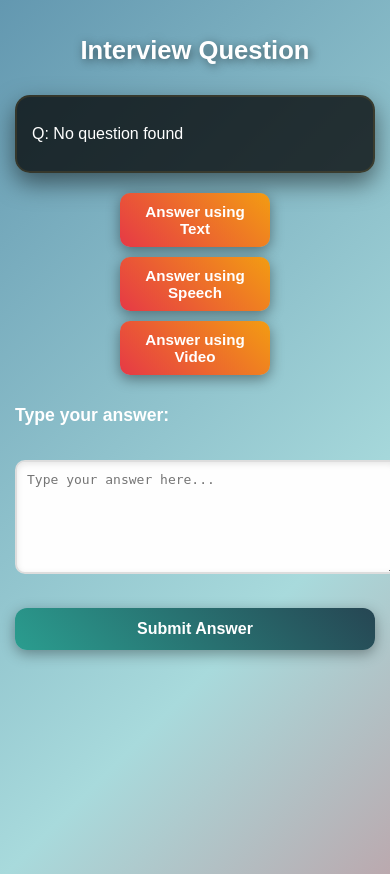
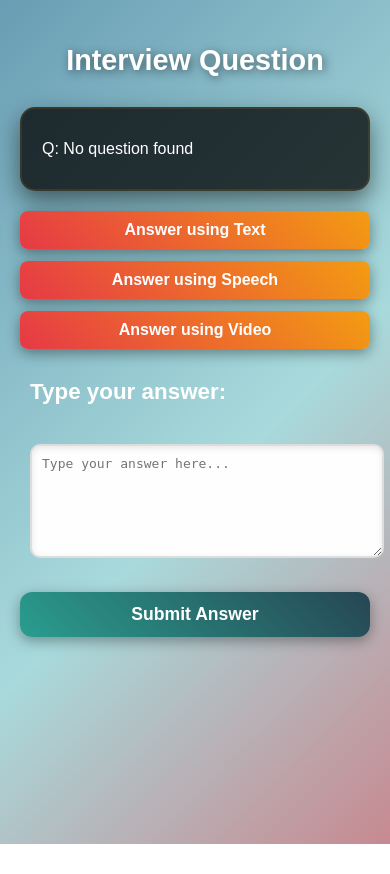
Before and after one commit to Akhila-Karuvaje/Project_Interview_, a Flask app: page /interview/1 in a window 390 px wide; the page is wider, and only the part inside the window is pictured. After the commit the page ends 844 px from the top of that part, so only its background shows below. Run offline with Flask 3, Linux system fonts and the light colour scheme.

Commit message:
Update interview.html

```diff
--- a/templates/interview.html
+++ b/templates/interview.html
@@ -12,8 +12,7 @@
             background-size: 300% 300%;
             animation: gradientCycle 15s ease infinite;
             color: #fff;
-      padding: 20px;
-      min-height: 100vh;
+            padding: 40px;
         }
 
         @keyframes gradientCycle {
@@ -23,44 +22,9 @@
 
         h2 {
             text-align: center;
-      font-size: clamp(1.8em, 4vw, 2.5em);
+            font-size: 2.5em;
             text-shadow: 2px 2px 10px rgba(0, 0, 0, 0.5);
-      margin-bottom: 30px;
-    }
-
-    /* ---- Navbar ---- */
-    nav {
-      display: flex;
-      flex-wrap: wrap;
-      justify-content: center;
-      gap: 10px;
-      background: rgba(0,0,0,0.6);
-      padding: 10px;
-      margin-bottom: 30px;
-      border-radius: 10px;
-      position: sticky;
-      top: 0;
-      z-index: 1000;
-    }
-
-    nav button {
-      background: linear-gradient(45deg, #e63946, #f39c12);
-      color: #fff;
-      font-weight: bold;
-      padding: 10px 16px;
-      font-size: 1em;
-      border: none;
-      border-radius: 10px;
-      cursor: pointer;
-      flex: 1 1 auto;
-      min-width: 100px;
-      max-width: 200px;
-      transition: all 0.3s ease;
-    }
-
-    nav button:hover {
-      background: linear-gradient(45deg, #d62828, #f77f00);
-      transform: scale(1.05);
+            margin-bottom: 40px;
         }
 
         .question-box {
@@ -87,25 +51,25 @@
             flex-wrap: wrap;
         }
 
-    .btn-group button {
-      flex: 1 1 auto;
-      min-width: 120px;
-      max-width: 200px;
-      font-size: 1em;
-      padding: 10px 16px;
+        button {
+            background: linear-gradient(45deg, #e63946, #f39c12);
+            color: #fff;
+            font-weight: bold;
+            padding: 12px 22px;
+            font-size: 1.1em;
+            border: none;
             border-radius: 10px;
             cursor: pointer;
-      background: linear-gradient(45deg, #e63946, #f39c12);
-      border: none;
-      color: #fff;
-      font-weight: bold;
-      box-shadow: 0 4px 14px rgba(0,0,0,0.4);
+            box-shadow: 0 4px 14px rgba(0, 0, 0, 0.4);
             transition: transform 0.3s ease, box-shadow 0.3s ease;
         }
 
-    .btn-group button:hover {
+        button:hover,
+        button:focus {
             background: linear-gradient(45deg, #d62828, #f77f00);
             transform: scale(1.05);
+            box-shadow: 0 6px 18px rgba(0, 0, 0, 0.45);
+            outline: none;
         }
 
         .answer-section {
@@ -117,7 +81,7 @@
         }
 
         .answer-section h4 {
-      font-size: clamp(1.1em, 3.5vw, 1.4em);
+            font-size: 1.4em;
         }
 
         textarea {
@@ -145,23 +109,21 @@
             background: linear-gradient(45deg, #2a9d8f, #264653);
             color: #fff;
             font-weight: bold;
-      padding: 14px 0;
+            padding: 14px 34px;
             font-size: 1.2em;
             border: none;
             border-radius: 12px;
             cursor: pointer;
             display: block;
             margin: 30px auto;
-      width: 100%;
-      max-width: 400px;
-      box-shadow: 0 4px 14px rgba(0,0,0,0.35);
+            box-shadow: 0 4px 14px rgba(0, 0, 0, 0.35);
             transition: transform 0.3s ease, box-shadow 0.3s ease;
         }
 
         .submit-btn:hover {
             background: linear-gradient(45deg, #1b7f6a, #1d3557);
             transform: scale(1.05);
-      box-shadow: 0 6px 20px rgba(0,0,0,0.5);
+            box-shadow: 0 6px 20px rgba(0, 0, 0, 0.5);
         }
 
         .submit-btn:disabled {
@@ -177,7 +139,7 @@
             left: 0;
             width: 100%;
             height: 100%;
-      background: rgba(0,0,0,0.8);
+            background: rgba(0, 0, 0, 0.8);
             z-index: 1000;
             justify-content: center;
             align-items: center;
@@ -205,28 +167,62 @@
             text-align: center;
         }
 
-    /* --- Responsive Adjustments --- */
-    @media (max-width: 768px) {
-      body { padding: 15px; }
-      .question-box { padding: 15px 20px; }
-      .btn-group { gap: 10px; }
-      .btn-group button { min-width: 100px; max-width: 150px; font-size: 0.95em; padding: 10px; }
-      textarea { font-size: 1em; padding: 10px; }
-      video { max-width: 100%; }
-      .submit-btn { font-size: 1em; padding: 12px; }
-      .loading-text { font-size: 1em; }
+        /* --- MOBILE FRIENDLY ADJUSTMENTS --- */
+        @media (max-width: 600px) {
+            body {
+                padding: 20px;
             }
 
-    @media (max-width: 480px) {
-      h2 { font-size: 1.6em; }
-      .btn-group { flex-direction: column; align-items: center; }
-      .btn-group button { width: 100%; }
-      .submit-btn { width: 100%; }
-      .question-box { padding: 12px 15px; }
+            h2 {
+                font-size: 1.8em;
+                margin-bottom: 30px;
+            }
+
+            .question-box {
+                padding: 15px 20px;
+                max-width: 100%;
+            }
+
+            .btn-group {
+                flex-direction: column;
+                gap: 12px;
+                margin-bottom: 20px;
+            }
+
+            button {
+                width: 100%;
+                padding: 10px 0;
+                font-size: 1em;
+                border-radius: 8px;
+            }
+
+            .answer-section {
+                max-width: 100%;
+                padding: 0 10px;
+            }
+
+            textarea {
+                font-size: 1em;
+                padding: 10px;
+            }
+
+            video {
+                width: 100%;
+                max-width: 100%;
+            }
+
+            .submit-btn {
+                width: 100%;
+                padding: 12px 0;
+                font-size: 1.1em;
+            }
+
+            .loading-text {
+                font-size: 1em;
+            }
         }
     </style>
 </head>
-
 <body>
     <h2>Interview Question</h2>
     <div class="question-box">
@@ -257,6 +253,7 @@
 
     <button class="submit-btn" id="submitBtn" onclick="validateAndSubmit()">Submit Answer</button>
 
+    <!-- Loading Overlay -->
     <div class="loading-overlay" id="loadingOverlay">
         <div class="spinner"></div>
         <div class="loading-text">
@@ -266,117 +263,171 @@
     </div>
 
     <script>
-    const fillers = ["um","uh","like","you know","so","actually","basically","literally","I mean"];
+        const fillers = ["um", "uh", "like", "you know", "so", "actually", "basically", "literally", "I mean"];
         let currentInputMethod = "";
         const qid = "{{ qid }}";
+
         sessionStorage.setItem('currentQuestion', "{{ question }}");
+        console.log("Question stored:", "{{ question }}");
 
         function hideAll() {
-      document.getElementById('textAnswer').style.display='none';
-      document.getElementById('speechAnswer').style.display='none';
-      document.getElementById('videoAnswer').style.display='none';
+            document.getElementById('textAnswer').style.display = 'none';
+            document.getElementById('speechAnswer').style.display = 'none';
+            document.getElementById('videoAnswer').style.display = 'none';
         }
 
-    function showLoading(){
-      document.getElementById('loadingOverlay').style.display='flex';
-      document.getElementById('submitBtn').disabled=true;
+        function showLoading() {
+            document.getElementById('loadingOverlay').style.display = 'flex';
+            document.getElementById('submitBtn').disabled = true;
         }
 
-    function hideLoading(){
-      document.getElementById('loadingOverlay').style.display='none';
-      document.getElementById('submitBtn').disabled=false;
+        function hideLoading() {
+            document.getElementById('loadingOverlay').style.display = 'none';
+            document.getElementById('submitBtn').disabled = false;
         }
 
-    function showTextBox(){ hideAll(); currentInputMethod="text"; document.getElementById('textAnswer').style.display='block'; }
+        function showTextBox() {
+            hideAll();
+            currentInputMethod = "text";
+            document.getElementById('textAnswer').style.display = 'block';
+            console.log("Text input selected");
+        }
 
         const SpeechRecognition = window.SpeechRecognition || window.webkitSpeechRecognition;
-    if(SpeechRecognition){
+        if (SpeechRecognition) {
             const recognition = new SpeechRecognition();
-      recognition.lang='en-US';
-      recognition.interimResults=false;
-      recognition.continuous=false;
-      function startSpeechToText(){
+            recognition.lang = 'en-US';
+            recognition.interimResults = false;
+            recognition.continuous = false;
+
+            function startSpeechToText() {
                 hideAll();
-        currentInputMethod="speech";
-        document.getElementById('speechAnswer').style.display='block';
+                currentInputMethod = "speech";
+                document.getElementById('speechAnswer').style.display = 'block';
                 recognition.start();
-      }
-      recognition.onresult = (event)=>{ document.getElementById('speechTextBox').value=event.results[0][0].transcript; };
-      recognition.onerror = (event)=>alert("Speech recognition error: "+event.error);
-    } else {
-      function startSpeechToText(){ alert("Speech recognition not supported in this browser"); }
+                console.log("Speech recognition started");
             }
 
-    let mediaRecorder, recordedChunks=[];
-    async function startVideoInterview(){
-      hideAll();
-      currentInputMethod="video";
-      document.getElementById('videoAnswer').style.display='block';
-      try{
-        const stream = await navigator.mediaDevices.getUserMedia({video:true,audio:true});
-        document.getElementById('videoPreview').srcObject=stream;
-        mediaRecorder=new MediaRecorder(stream);
-        recordedChunks=[];
-        mediaRecorder.ondataavailable=e=>{ if(e.data.size>0) recordedChunks.push(e.data); };
-      }catch(error){ alert("Error accessing camera/microphone: "+error.message); }
+            recognition.onresult = (event) => {
+                const result = event.results[0][0].transcript;
+                document.getElementById('speechTextBox').value = result;
+                console.log("Speech recognized:", result);
+            };
+
+            recognition.onerror = (event) => {
+                console.error("Speech recognition error:", event.error);
+                alert("Speech recognition error: " + event.error);
+            };
+        } else {
+            function startSpeechToText() {
+                alert("Speech recognition not supported in this browser");
+            }
         }
 
-    function toggleRecording(){
-      if(!mediaRecorder) return;
-      if(mediaRecorder.state==="inactive"){ recordedChunks=[]; mediaRecorder.start(); document.getElementById('recordBtn').innerText="Stop Recording"; }
-      else if(mediaRecorder.state==="recording"){ mediaRecorder.stop(); document.getElementById('recordBtn').innerText="Start Recording"; }
+        let mediaRecorder, recordedChunks = [];
+
+        async function startVideoInterview() {
+            hideAll();
+            currentInputMethod = "video";
+            document.getElementById('videoAnswer').style.display = 'block';
+
+            try {
+                const stream = await navigator.mediaDevices.getUserMedia({ video: true, audio: true });
+                document.getElementById('videoPreview').srcObject = stream;
+
+                mediaRecorder = new MediaRecorder(stream);
+                recordedChunks = [];
+                mediaRecorder.ondataavailable = e => { if (e.data.size > 0) recordedChunks.push(e.data); };
+                console.log("Video recording initialized");
+            } catch (error) {
+                console.error("Camera/microphone error:", error);
+                alert("Error accessing camera/microphone: " + error.message);
+            }
         }
 
-    function validateAndSubmit(){
-      if(currentInputMethod==="text"){
-        const answer=document.getElementById('textAnswerBox').value.trim();
-        if(!answer) return alert("Please enter your answer.");
-        submitTextOrSpeech(answer);
-      } else if(currentInputMethod==="speech"){
-        const answer=document.getElementById('speechTextBox').value.trim();
-        if(!answer) return alert("Please speak your answer.");
-        submitTextOrSpeech(answer);
-      } else if(currentInputMethod==="video"){
-        if(!recordedChunks.length) return alert("Please record your video first.");
-        submitVideo();
-      } else { alert("Please select an answer method and provide your response."); }
+        function toggleRecording() {
+            if (!mediaRecorder) return;
+
+            if (mediaRecorder.state === "inactive") {
+                recordedChunks = [];
+                mediaRecorder.start();
+                document.getElementById('recordBtn').innerText = "Stop Recording";
+                console.log("Recording started");
+            } else if (mediaRecorder.state === "recording") {
+                mediaRecorder.stop();
+                document.getElementById('recordBtn').innerText = "Start Recording";
+                console.log("Recording stopped");
+            }
         }
 
-    function submitTextOrSpeech(answerText){
+        function validateAndSubmit() {
+            console.log("Submit button clicked, current method:", currentInputMethod);
+
+            if (currentInputMethod === "text") {
+                let answerText = document.getElementById('textAnswerBox').value.trim();
+                if (!answerText) return alert("Please enter your answer.");
+                submitTextOrSpeech(answerText);
+            }
+            else if (currentInputMethod === "speech") {
+                let answerText = document.getElementById('speechTextBox').value.trim();
+                if (!answerText) return alert("Please speak your answer.");
+                submitTextOrSpeech(answerText);
+            }
+            else if (currentInputMethod === "video") {
+                if (!recordedChunks.length) return alert("Please record your video first.");
+                submitVideo();
+            } else {
+                alert("Please select an answer method and provide your response.");
+            }
+        }
+
+        function submitTextOrSpeech(answerText) {
             showLoading();
-      fetch(`/submit_answer/${qid}`,{
-        method:'POST',
-        body:new URLSearchParams({'answer':answerText}),
-        headers:{'Content-Type':'application/x-www-form-urlencoded'}
+
+            fetch(`/submit_answer/${qid}`, {
+                method: 'POST',
+                body: new URLSearchParams({ 'answer': answerText }),
+                headers: { 'Content-Type': 'application/x-www-form-urlencoded' }
             })
-      .then(r=>r.json())
-      .then(data=>{
-        sessionStorage.setItem('interviewResult',JSON.stringify(data));
-        window.location.href='/result';
+            .then(r => {
+                if (!r.ok) throw new Error(`HTTP ${r.status}: ${r.statusText}`);
+                return r.json();
             })
-      .catch(err=>{
-        alert("Error submitting answer: "+err.message);
+            .then(data => {
+                sessionStorage.setItem('interviewResult', JSON.stringify(data));
+                window.location.href = '/result';
+            })
+            .catch(err => {
+                alert("Error submitting answer: " + err.message);
                 hideLoading();
             });
         }
 
-    function submitVideo(){
+        function submitVideo() {
             showLoading();
-      const blob=new Blob(recordedChunks,{type:'video/webm'});
-      const formData=new FormData();
-      formData.append("video",blob,"answer.webm");
-      fetch(`/submit_video_answer/${qid}`,{method:"POST",body:formData})
-      .then(r=>r.json())
-      .then(data=>{
-        sessionStorage.setItem('interviewResult',JSON.stringify(data));
-        window.location.href='/result';
+            const blob = new Blob(recordedChunks, { type: 'video/webm' });
+            const formData = new FormData();
+            formData.append("video", blob, "answer.webm");
+
+            fetch(`/submit_video_answer/${qid}`, {
+                method: "POST",
+                body: formData
             })
-      .catch(err=>{
-        alert("Error submitting video answer: "+err.message);
+            .then(r => {
+                if (!r.ok) throw new Error(`HTTP ${r.status}: ${r.statusText}`);
+                return r.json();
+            })
+            .then(data => {
+                sessionStorage.setItem('interviewResult', JSON.stringify(data));
+                window.location.href = '/result';
+            })
+            .catch(err => {
+                alert("Error submitting video answer: " + err.message);
                 hideLoading();
             });
         }
 
+        console.log("Initializing page...");
         showTextBox();
     </script>
 </body>
```
Lines whose indentation alone changed are shown as unchanged.
